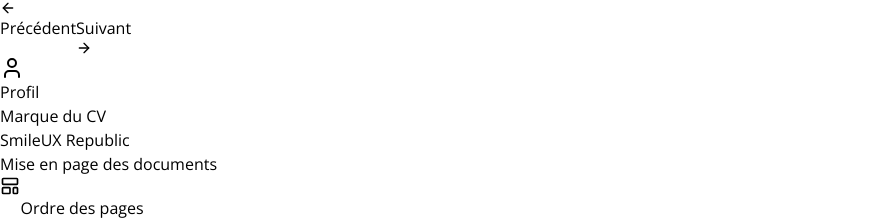
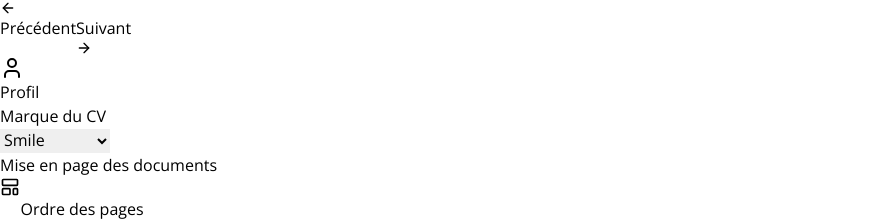
Before and after one commit to pierronp-afk/CV-CREATOR-main, a React (Vite) app: page / in a window 1280 px wide. Shown: the part 840-1061 px from the top of the page, without its empty margins (0-882 px from the left). Built offline with nearby package versions, Linux system fonts and the light colour scheme.

Commit message:
feat(brand): replace brand buttons with dropdown selector

```diff
--- a/src/components/steps/StepProfil.jsx
+++ b/src/components/steps/StepProfil.jsx
@@ -25,33 +25,27 @@ export default function StepProfil({
       {/* SÉLECTEUR DE MARQUE */}
       <div className="bg-slate-50 p-4 rounded-xl border border-slate-200 space-y-3">
         <h3 className="text-[10px] font-black uppercase text-slate-400 tracking-widest">Marque du CV</h3>
-        <div className="grid grid-cols-2 gap-3">
-          {Object.values(BRANDS).map((brand) => {
-            const isActive = cvData.brandId === brand.id;
-            return (
-              <button
-                key={brand.id}
-                onClick={() => updateCvData(prev => ({
-                  ...prev,
-                  brandId: brand.id,
-                  smileLogo: brand.logoTriangle // Reset logo when brand changes
-                }))}
-                className={`flex items-center gap-3 p-3 rounded-lg border transition-all ${
-                  isActive
-                    ? 'bg-white border-[#3b72ff] shadow-md ring-2 ring-[#3b72ff]/10'
-                    : 'bg-white border-slate-200 hover:border-slate-300 shadow-sm'
-                }`}
-              >
-                <div
-                  className="w-4 h-4 rounded-sm flex-shrink-0"
-                  style={{ backgroundColor: brand.primary }}
-                />
-                <span className={`text-xs font-bold ${isActive ? 'text-[#3b72ff]' : 'text-slate-600'}`}>
-                  {brand.name}
-                </span>
-              </button>
-            );
-          })}
+        <div className="flex items-center gap-2">
+          <div
+            className="w-4 h-4 rounded flex-shrink-0"
+            style={{ backgroundColor: (BRANDS[cvData.brandId] || BRANDS.smile).primary }}
+          />
+          <select
+            value={cvData.brandId}
+            onChange={(e) => {
+              const newBrand = BRANDS[e.target.value];
+              updateCvData(prev => ({
+                ...prev,
+                brandId: newBrand.id,
+                smileLogo: newBrand.logoTriangle
+              }));
+            }}
+            className="flex-1 w-full border border-slate-200 rounded-lg px-3 py-2 text-sm focus:outline-none focus:border-[#3b72ff] focus:ring-2 focus:ring-[#3b72ff]/10 transition-all bg-white"
+          >
+            {Object.values(BRANDS).map(b => (
+              <option key={b.id} value={b.id}>{b.name}</option>
+            ))}
+          </select>
         </div>
       </div>
       <div className="bg-blue-50 p-4 rounded-xl border border-blue-100 space-y-3">
```
